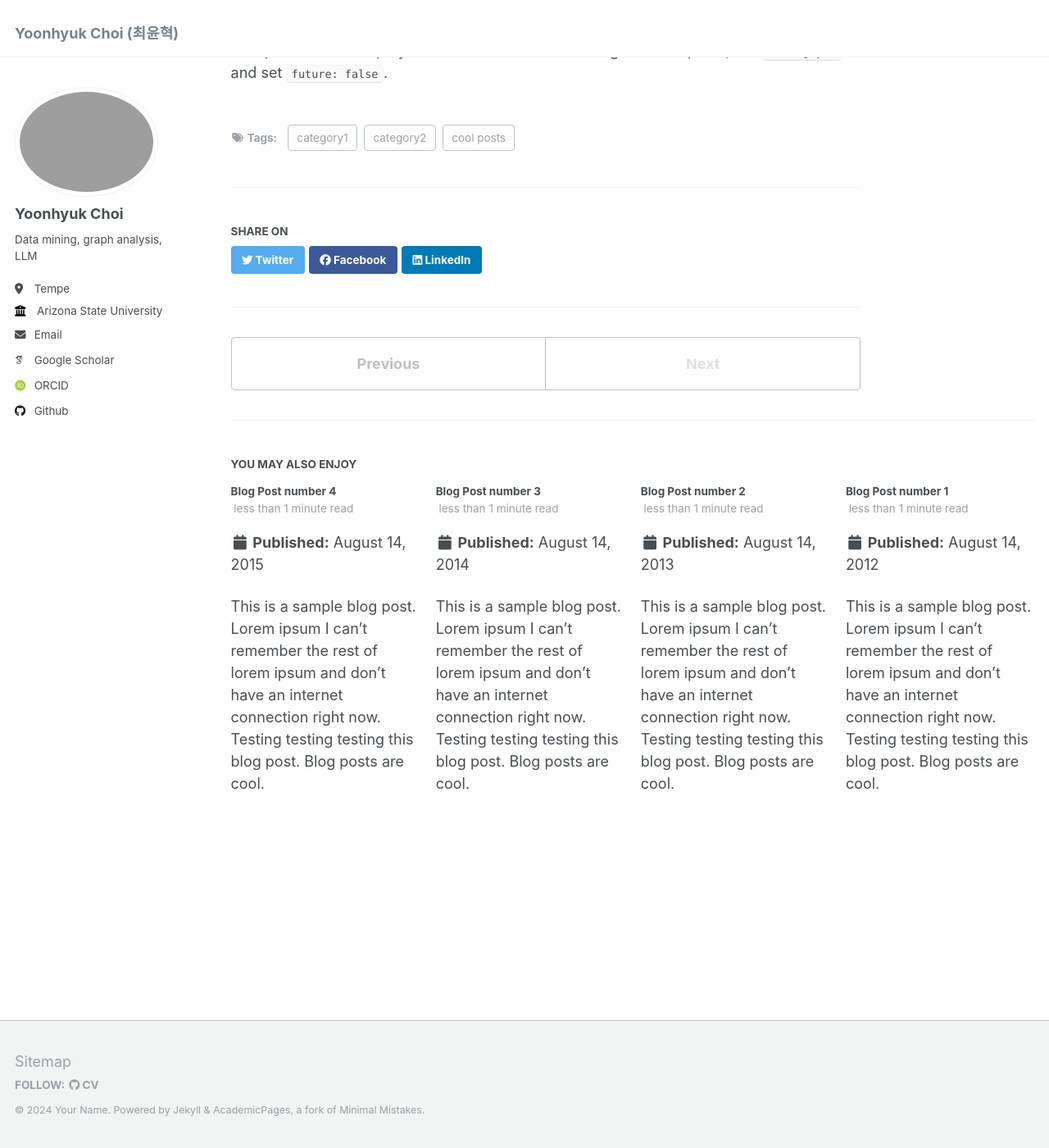
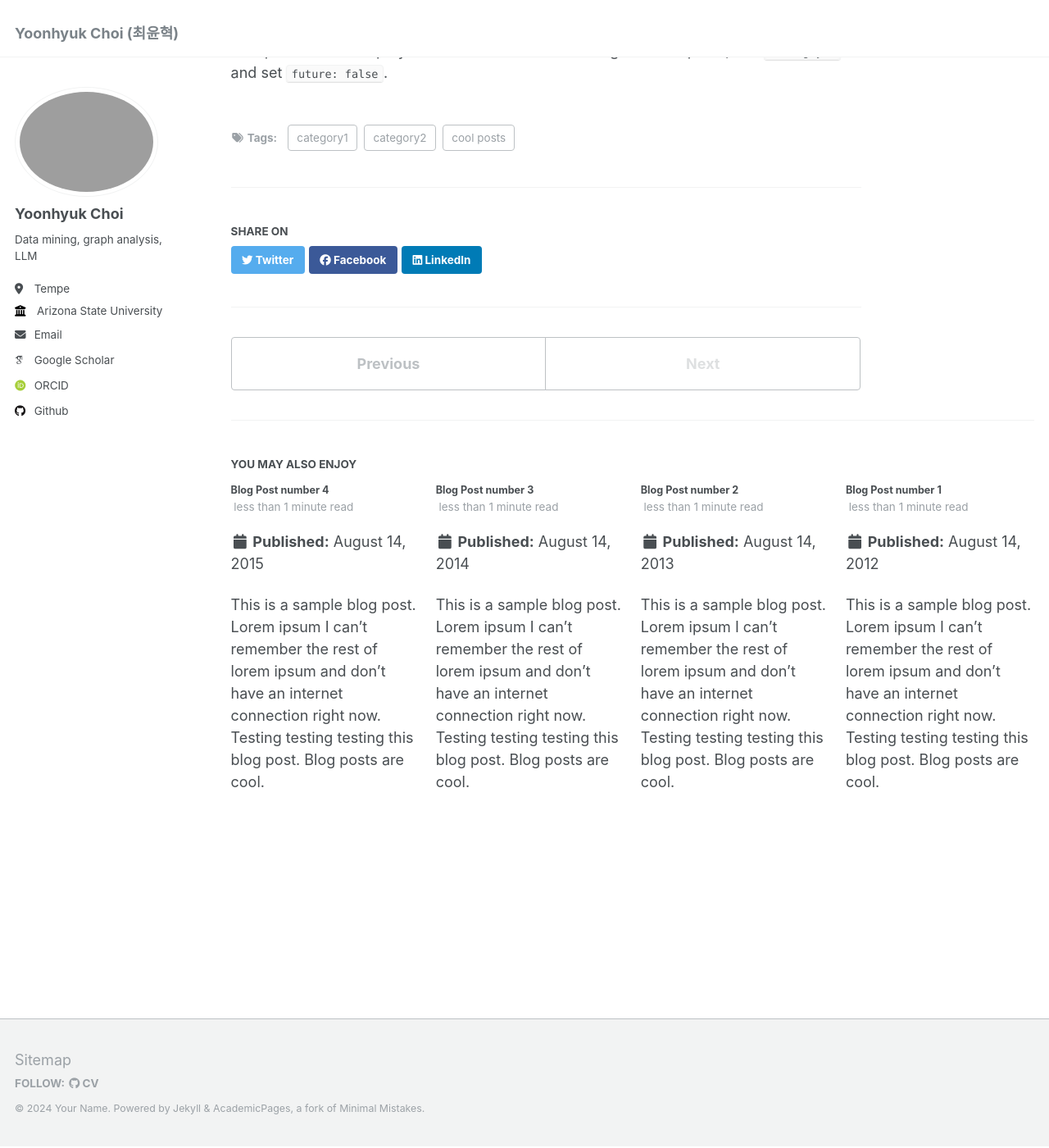
Before and after one commit to ChoiYoonHyuk/ChoiYoonHyuk.github.io, a Jekyll site: the page built from _posts/2199-01-01-future-post.md, in a window 1280 px wide and 1400 px high, scrolled down 182 px. Shown: the whole window at 82% size. Built offline with Jekyll 4.4.1, drawn with Linux system fonts in a browser that asks for light colours; some web fonts are replaced.

Commit message:
Update _archive.scss

```diff
--- a/_sass/_archive.scss
+++ b/_sass/_archive.scss
@@ -121,7 +121,7 @@
 
   .archive__item-title {
     margin-top: 0.5em;
-    font-size: $type-size-6;
+    font-size: 0.7em;
   }
 
   .archive__item-excerpt {
```
